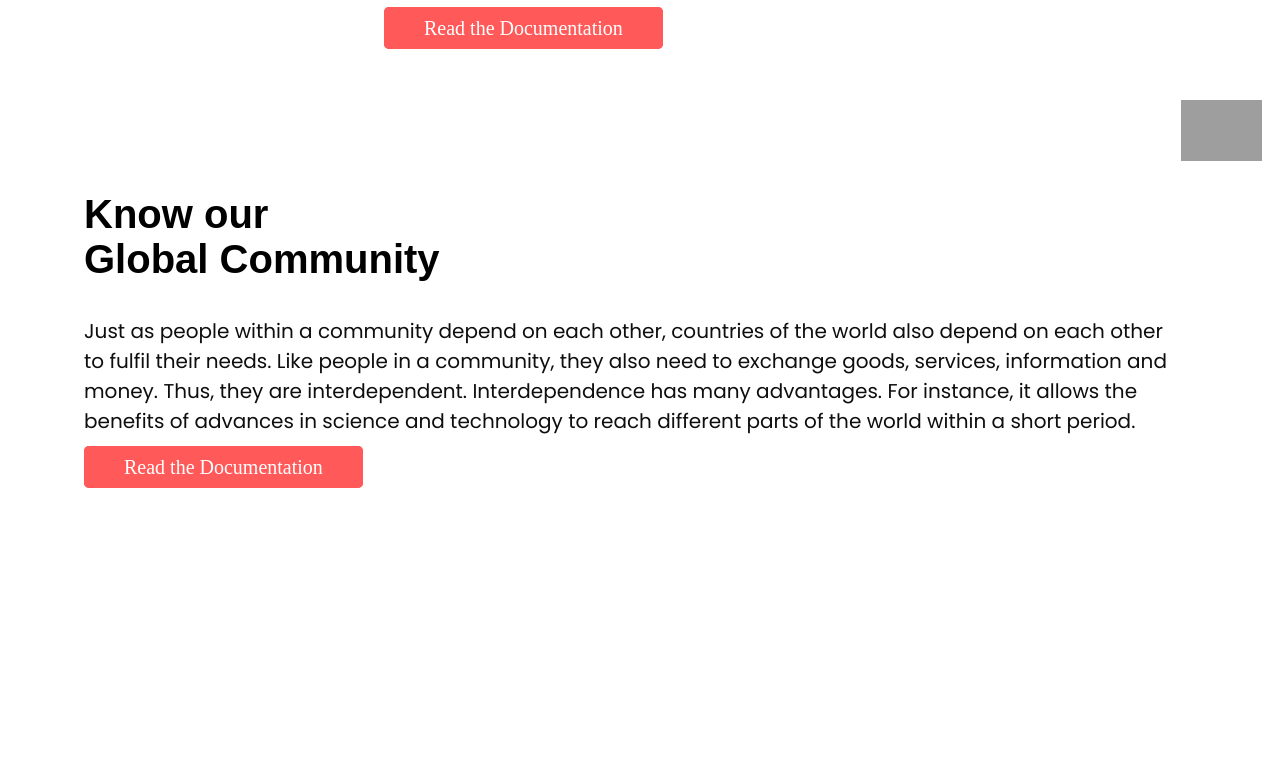
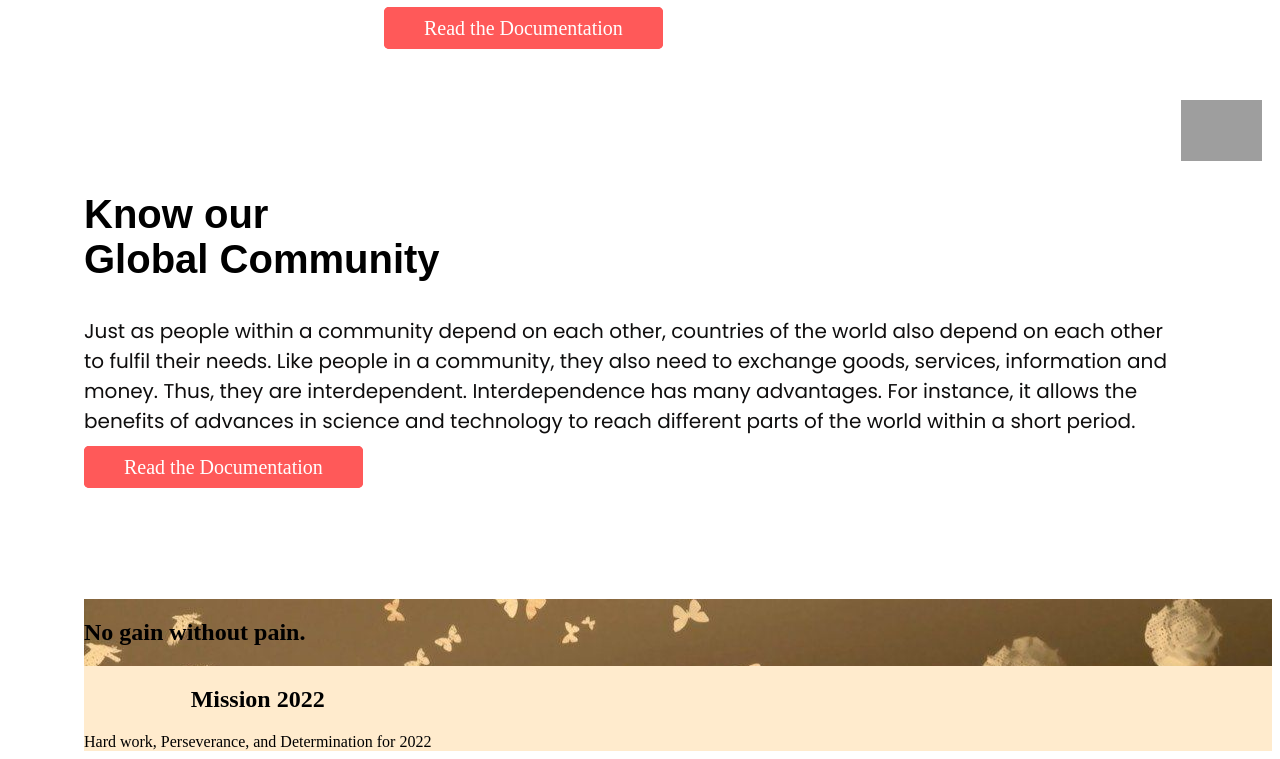
Before and after one commit to RahulKantiChakroborty/assignment-1, a plain HTML site: page index.html in a window 1280 px wide. Shown: the part 1549-2308 px from the top of the page. Before the commit the page ends 2037 px from the top, so only its background shows below. Drawn offline with nearby package versions, Linux system fonts and the light colour scheme; grey boxes are pictures that could not be loaded.

Commit message:
assignment-1

```diff
--- a/index.html
+++ b/index.html
@@ -80,5 +80,16 @@
             <img class="third-image" src="images/pictures/project.png" alt="">
         </div>
     </section>
+    <section class="lest-sec">
+        <div class="fifth-div">
+         <h1 class="heading-sixth">No gain without pain.</h1>
+        </div>
+    </section>
+    <section  class="sec-0">
+        <div  class="lest-divi">
+           <h1>Mission 2022</h1>
+           <footer>Hard work, Perseverance, and Determination for 2022</footer>
+        </div>
+    </section>
 </body>
 </html>
--- a/style.css
+++ b/style.css
@@ -172,5 +172,22 @@ p{
     text-decoration: none;
     border: solid rgb(255, 89, 89);
     border-width: 10px 40px;
-    border-radius: 5px;
+    border-radius: 5px
 }
+.lest-sec{
+    margin-top: 10%;
+    display: flex;
+    background-image: url(images/124378.jpg);
+}
+}
+.heading-sixth{
+    color: whitesmoke;
+    font-size: 120px;
+}
+.sec-0{
+    text-align: center;
+    background-color: blanchedalmond;
+}
+.lest-divi{
+
+}
```
Also changed, not shown: images/124378.jpg (added).
